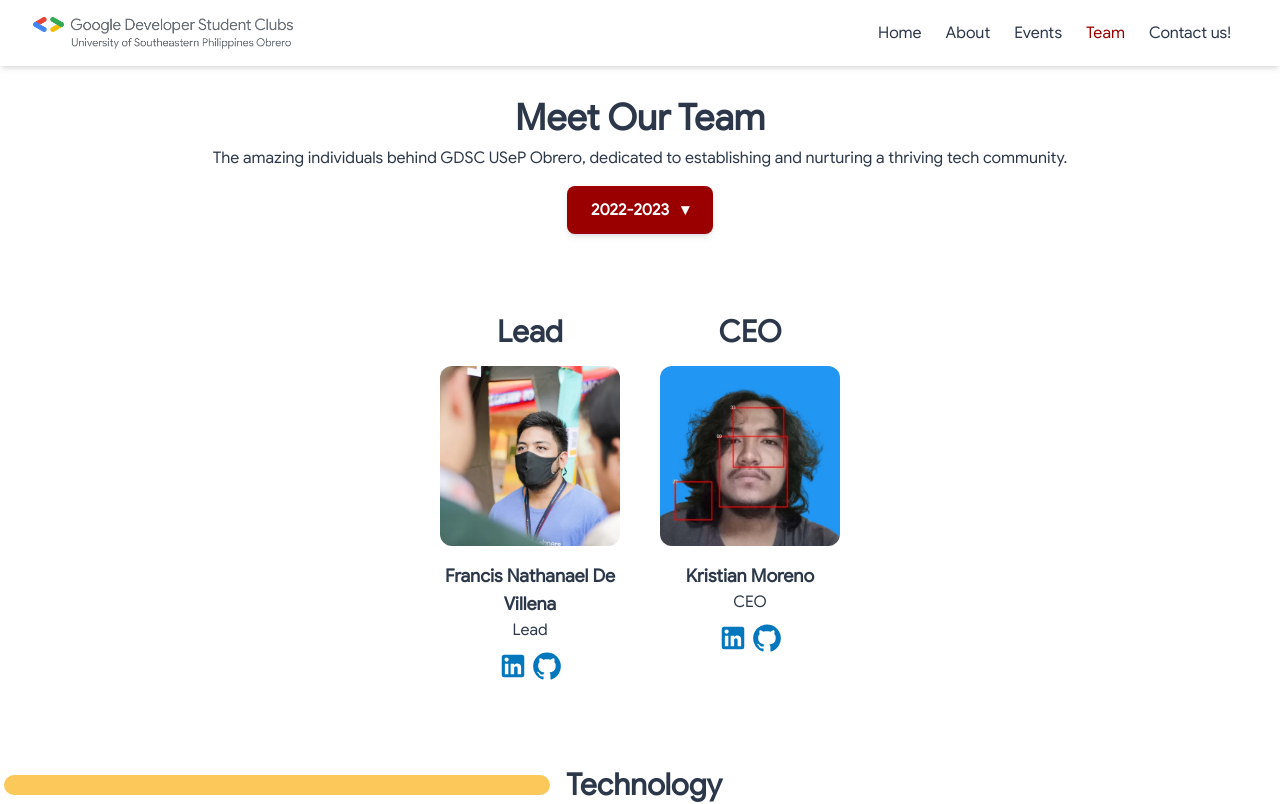
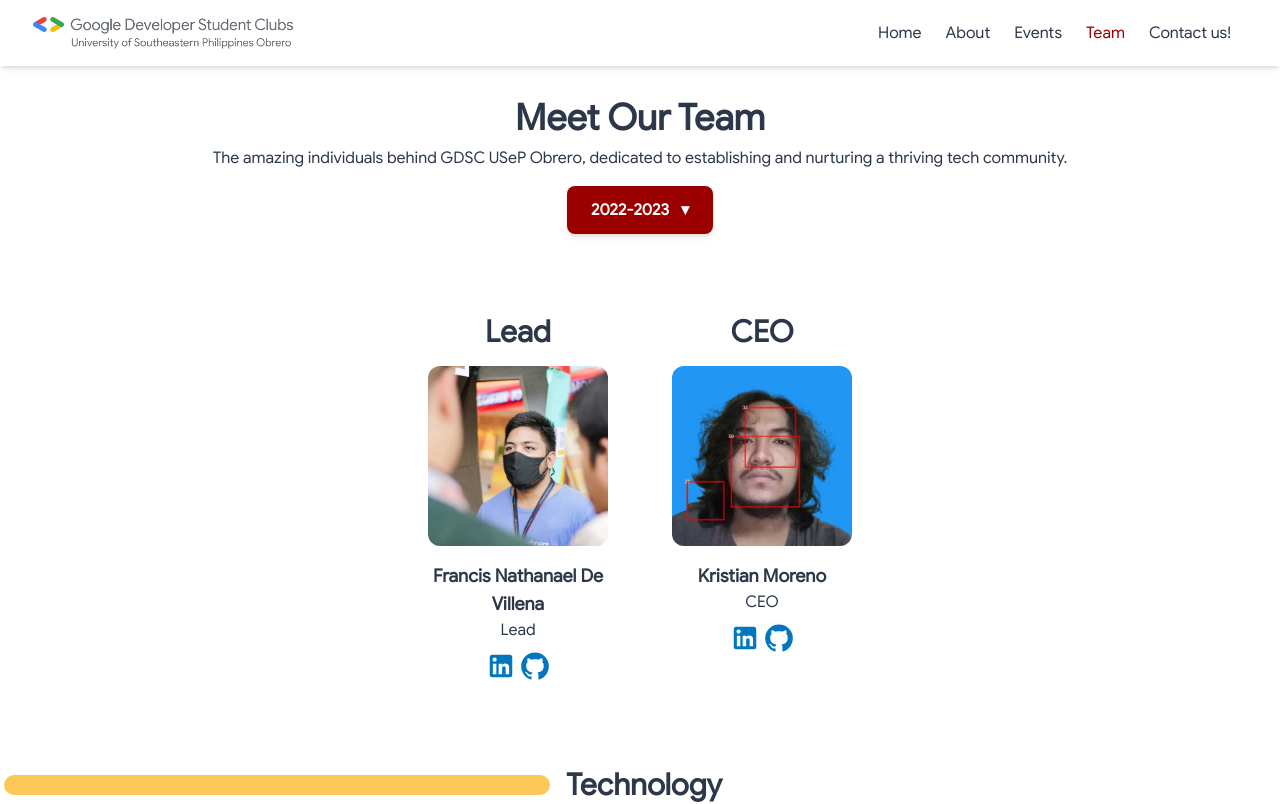
Before and after one commit to roiceee/gdscusepobrero-website, a Next.js app: page /team/2022-2023 in a window 1280 px wide. Shown: the top 804 px of the page. Built offline with nearby package versions, Linux system fonts and the light colour scheme.

Commit message:
refactor: Update page layout and optimize image loading in Home component

```diff
--- a/src/app/team/2022-2023/page.tsx
+++ b/src/app/team/2022-2023/page.tsx
@@ -14,7 +14,7 @@
   return (
     <main>
       <section className="my-20">
-        <div className="sm:flex justify-center">
+        <div className="sm:flex justify-center gap-[24px]">
           <div>
             <h1 className="text-3xl font-bold text-center">Lead</h1>
             <div className="mt-4">
```
